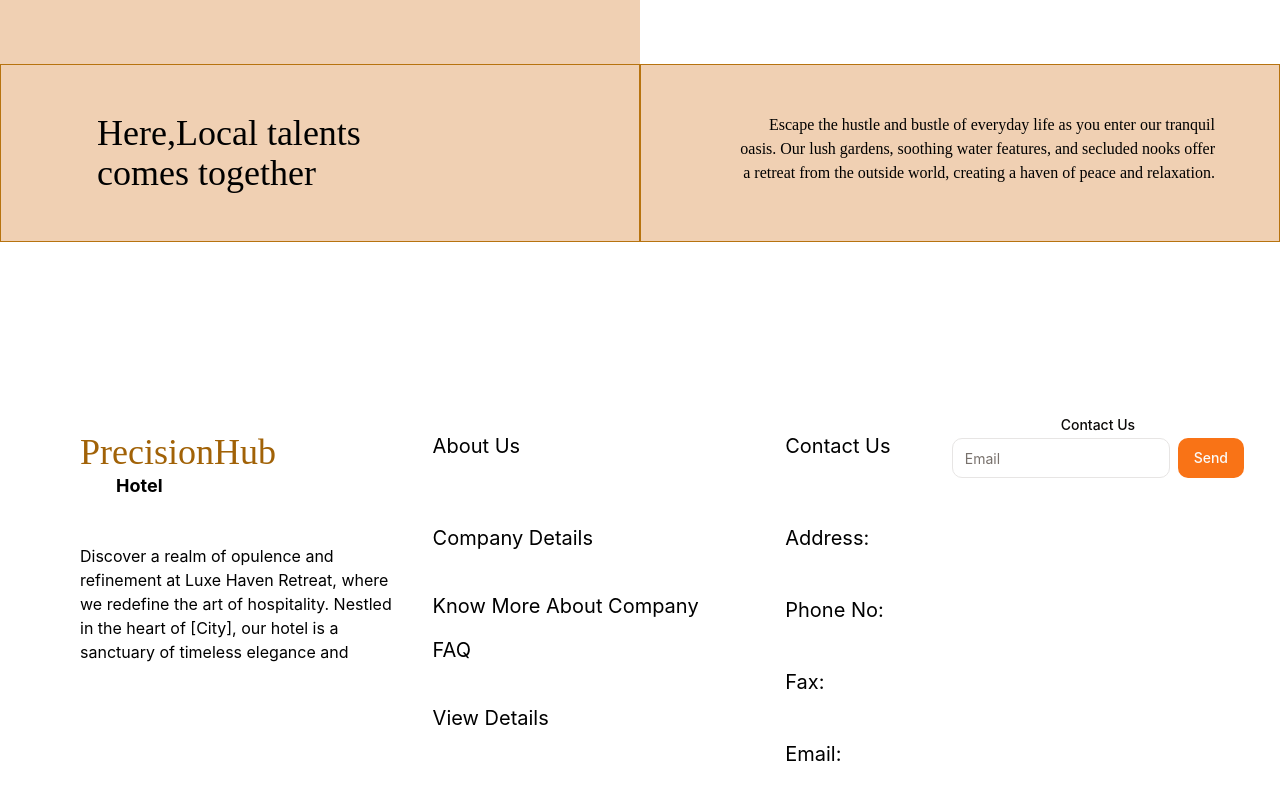
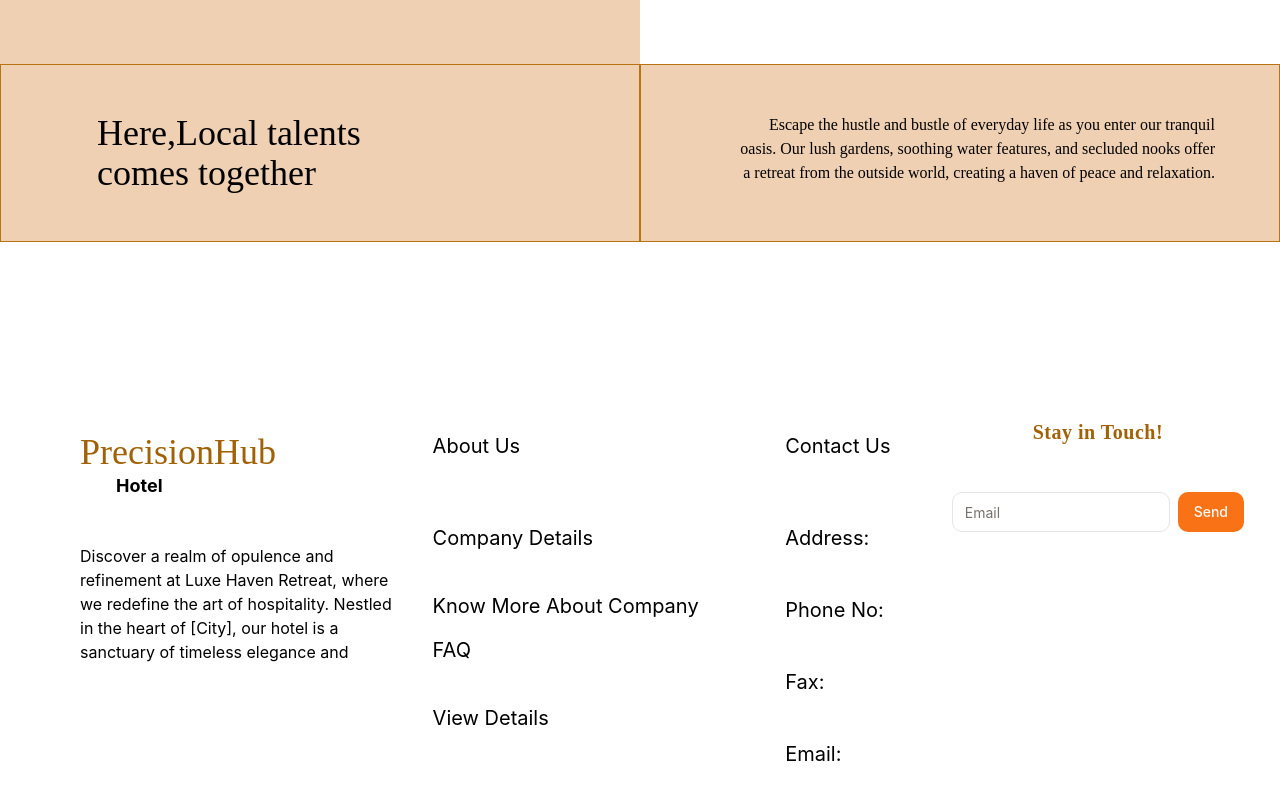
Before and after one commit to Siddhartha097/hotel, a React (Vite) app: page / in a window 1280 px wide. Shown: the part 532-1332 px from the top of the page. Built offline with nearby package versions, Linux system fonts and the light colour scheme.

Commit message:
first commit

```diff
--- a/src/components/Footer/Footer.tsx
+++ b/src/components/Footer/Footer.tsx
@@ -26,16 +26,16 @@ const Footer: React.FC = () => {
               </div>{" "}
               <div className="flex flex-col ml-5 w-[42%] max-md:ml-0 max-md:w-full">
                 <div className="flex flex-col grow text-xl text-black max-md:mt-10">
-                  <div>About Us</div>{" "}
-                  <div className="mt-16 max-md:mt-10">Company Details</div>{" "}
-                  <div className="mt-10">Know More About Company</div>{" "}
-                  <div className="mt-4">FAQ</div>{" "}
+                  <div>About Us</div>
+                  <div className="mt-16 max-md:mt-10">Company Details</div>
+                  <div className="mt-10">Know More About Company</div>
+                  <div className="mt-4">FAQ</div>
                   <div className="mt-10">View Details</div>
                 </div>
               </div>{" "}
               <div className="flex flex-col ml-5 w-[17%] max-md:ml-0 max-md:w-full">
                 <div className="flex flex-col grow text-xl text-black max-md:mt-10">
-                  <div>Contact Us</div>{" "}
+                  <div>Contact Us</div>
                   <div className="mt-16 max-md:mt-10">Address:</div>{" "}
                   <div className="mt-11 max-md:mt-10">Phone No:</div>{" "}
                   <div className="mt-11 max-md:mt-10">Fax:</div>{" "}
@@ -48,7 +48,7 @@ const Footer: React.FC = () => {
         <div className="flex flex-col ml-5 w-[26%] max-md:ml-0 max-md:w-full">
 
             <div className='flex flex-col w-full max-w-sm items-center gap-1.5'>
-              <Label htmlFor="email">Contact Us</Label>
+              <Label htmlFor="email" className='font-bold text-yellow-700 inria text-xl tracking-wide pb-10'>Stay in Touch!</Label>
               <div className="flex w-full max-w-sm items-center space-x-2  text-xl max-md:mt-10">
                 <Input type='email' placeholder='Email' />
                 <Button type='submit'>Send</Button>
```
